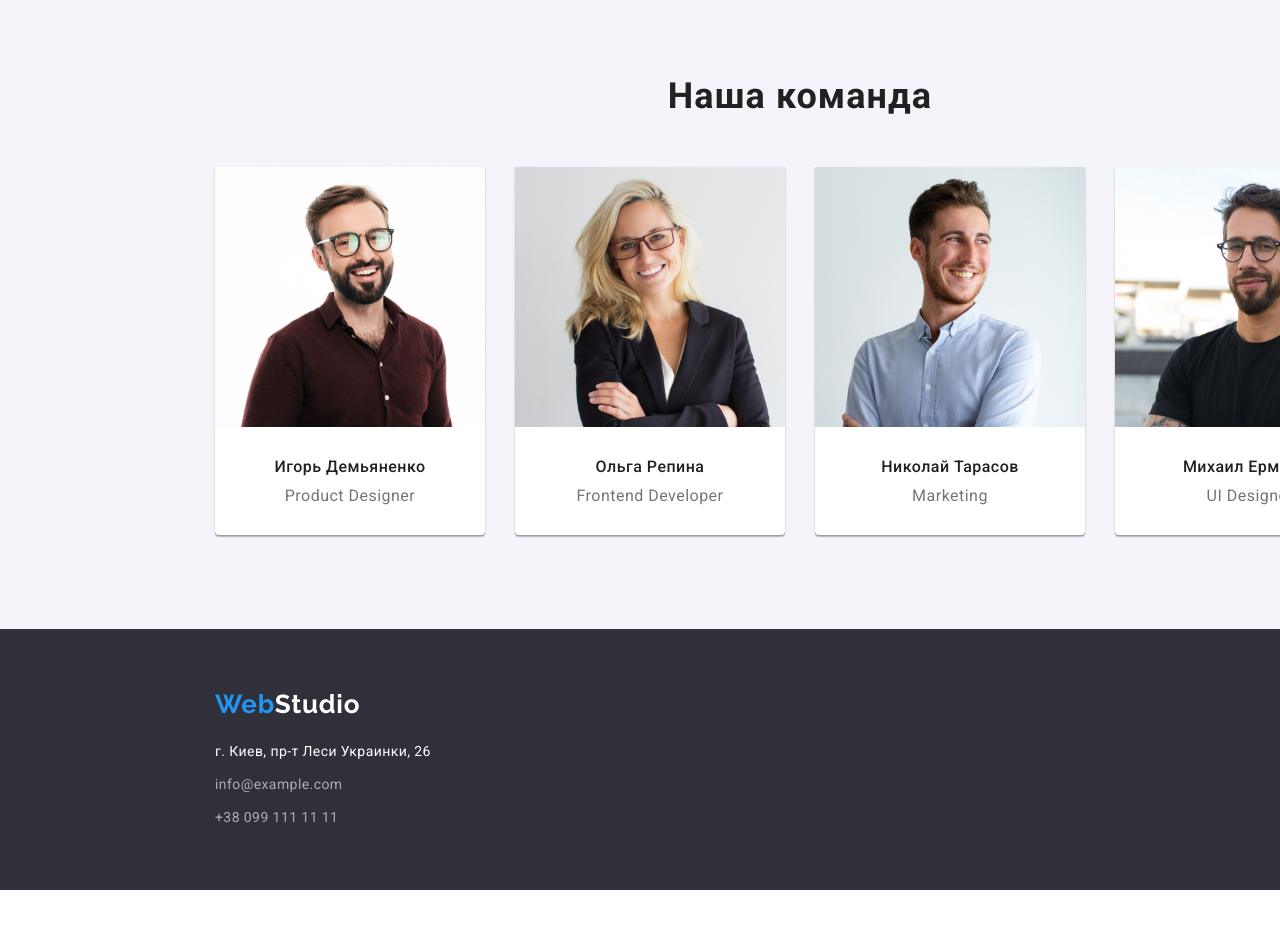
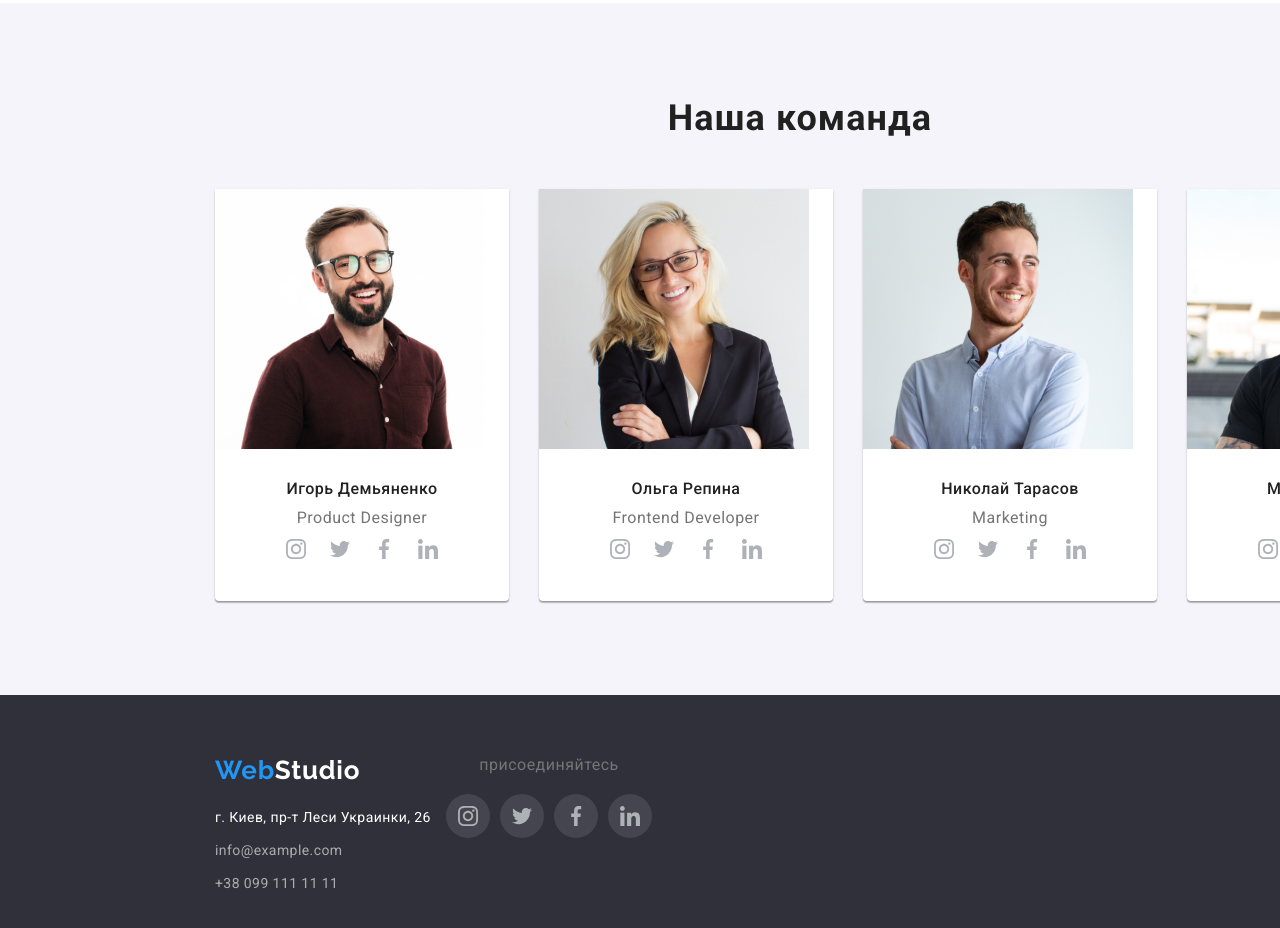
Before and after one commit to Eugene-Pavlovskiy/goit-markup-hw-04, a plain HTML site: page index.html in a window 1280 px wide. Shown: the part 1560-2488 px from the top of the page. Before the commit the page ends 2450 px from the top, so only its background shows below. Drawn offline with nearby package versions, Linux system fonts and the light colour scheme.

Commit message:
commit#4 added svg

```diff
--- a/css/styles.css
+++ b/css/styles.css
@@ -2,6 +2,7 @@
   --main-font: 'Roboto', sans-serif;
   --secondary-font: 'Raleway', sans-serif;
   --accent-color: #2196f3;
+  --secondary-color: #ffffff
   --accent-background: #2196f3;
 }
 
@@ -167,6 +168,13 @@ header {
   display: flex;
 }
 
+/*.contact-list__item:first-child::before {
+  content: "";
+  display: block;
+  margin-top: 34px;
+  margin-bottom: 34px;
+}*/
+
 .header__mail {
   margin-right: 50px;
 }
@@ -180,6 +188,13 @@ header {
 /* =============== HERO ===============*/
 .hero {
   background: #2f303a;
+  background-image: linear-gradient(
+      rgba(47, 48, 58, 0.4),
+      rgba(47, 48, 58, 0.4)
+    ),
+    url('../img/hero/bg-hero.jpg');
+  background-repeat: no-repeat;
+  background-size: cover;
   min-width: 1600px;
 }
 
@@ -237,9 +252,23 @@ header {
   display: flex;
 }
 
+.feature__item-list::before {
+  content: '';
+}
+
 .feature__item-list {
   display: block;
   justify-content: center;
+  width: 270px;
+  height: 120px;
+  background: #f5f4fa;
+}
+
+.icon__feature {
+  display: block;
+  width: 70px;
+  height: 70px;
+  margin: 25px 100px;
 }
 
 .feature__item-list:not(:last-child) {
@@ -322,6 +351,36 @@ header {
   padding-left: 59px;
   padding-right: 59px;
 }
+
+.social-list {
+  display: flex;
+  justify-content: space-between;
+}
+
+.social-list__link {
+  display: flex;
+  justify-content: center;
+  align-items: center;
+  width: 44px;
+  height: 44px;
+  border-radius: 50%;
+  background-color: #ffffff;
+}
+
+.social-list__link:hover,
+.social-list__link:focus {
+  background-color: var(--accent-color);
+}
+
+.social-list__link:hover .social-list__icon,
+.social-list__link:focus .social-list__icon {
+  fill: var(--secondary-color);
+}
+
+.social-list__icon {
+  width: 20px;
+  height: 20px;
+}
 /* =============== END TEAM =============== */
 /* =============== FOOTER =============== */
 .footer {
@@ -330,6 +389,10 @@ header {
   min-width: 1600px;
 }
 
+.footer .container {
+  display: flex;
+  justify-content: flex-start;
+}
 .footer .brand__logo {
   margin-right: 0px;
 }
@@ -363,6 +426,22 @@ header {
   color: rgba(255, 255, 255, 0.6);
 }
 
+.row-right {
+  width: 206px;
+
+
+}
+.footer .description {
+  margin-bottom: 20px;
+}
+.footer .social-list__link {
+  background: rgba(255, 255, 255, 0.1);
+}
+
+.footer .social-list__link:hover,
+.footer .social-list__link:focus {
+  background-color: var(--accent-color);
+}
 /* =============== END FOOTER =============== */
 
 /* =============== END INDEX =============== */
--- a/index.html
+++ b/index.html
@@ -37,10 +37,22 @@
 			<address class="address">
 				<ul class="contact-list list">
 					<li class="contact-list__item">
-						<a class="header__mail link" href="mailto:info@devstudio.com">info@devstudio.com</a>
+						<a class="header__mail link" href="mailto:info@devstudio.com">
+							<!-- <svg class="contact-list__item-logo">
+								<use href="./img/sprite.svg#icon-mail" width="16" height="12">
+								</use>
+							</svg> -->
+							info@devstudio.com
+						</a>
 					</li>
 					<li class="contact-list__item">
-						<a class="header__tel link" href="tel:+380961111111">+38 096 111 11 11</a>
+						<a class="header__tel link" href="tel:+380961111111">
+							<!-- <svg class="contact-list__item-logo">
+								<use href="./img/sprite.svg#icon-smartphone" width="10" height="16">
+								</use>
+							</svg> -->
+							+38 096 111 11 11
+						</a>
 					</li>
 				</ul>
 			</address>
@@ -62,18 +74,32 @@
 			<h2 hidden class="title">Особенности</h2>
 			<ul class="feature__item list">
 				<li class="feature__item-list">
+					<svg class="icon__feature">
+						<use href="./img/sprite.svg#icon-antenna" width="70" height="70">
+						</use>
+					</svg>
 					<p class="feature__item-title">Внимание к деталям</p>
 					<p class="feature__item-description">Идейные соображения, а также начало повседневной работы по формированию позиции.</p>
 				</li>
 				<li class="feature__item-list">
+					<svg class="icon__feature">
+						<use href="./img/sprite.svg#icon-clock" width="70" height="70">
+						</use>
+					</svg>
 					<p class="feature__item-title">Пунктуальность</p>
 					<p class="feature__item-description">Задача организации, в особенности же рамки и место обучения кадров влечет за собой.</p>
 				</li>
 				<li class="feature__item-list">
+					<svg class="icon__feature">
+						<use href="./img/sprite.svg#icon-diagram" width="70" height="70">
+						</use>
 					<p class="feature__item-title">Планирование</p>
 					<p class="feature__item-description">Равным образом консультация с широким активом в значительной степени обуславливает.</p>
 				</li>
 				<li class="feature__item-list">
+					<svg class="icon__feature">
+						<use href="./img/sprite.svg#icon-astronaut" width="70" height="70">
+						</use>
 					<p class="feature__item-title">Современные технологии</p>
 					<p class="feature__item-description">Значимость этих проблем настолько очевидна, что реализация плановых заданий.</p>
 				</li>
@@ -114,16 +140,32 @@
 							<p class="description">Product Designer</p>
 							<ul class="social-list list">
                                 <li class="social-list__item">
-                                    <a class="social-list__link" href=""></a>
+                                    <a class="social-list__link" href="">
+										<svg class="social-list__icon">
+											<use href="./img/sprite.svg#icon-instagram"></use>
+										</svg>
+									</a>
                                 </li>
                                 <li class="social-list__item">
-                                    <a class="social-list__link" href=""></a>
+                                    <a class="social-list__link" href="">
+										<svg class="social-list__icon">
+											<use href="./img/sprite.svg#icon-twitter"></use>
+										</svg>
+									</a>
                                 </li>
                                 <li class="social-list__item">
-                                    <a class="social-list__link" href=""></a>
+                                    <a class="social-list__link" href="">
+										<svg class="social-list__icon">
+											<use href="./img/sprite.svg#icon-facebook"></use>
+										</svg>
+									</a>
                                 </li>
                                 <li class="social-list__item">
-                                    <a class="social-list__link" href=""></a>
+                                    <a class="social-list__link" href="">
+										<svg class="social-list__icon">
+											<use href="./img/sprite.svg#icon-linkedin"></use>
+										</svg>
+									</a>
                                 </li>
                             </ul>
 						</div>
@@ -135,16 +177,32 @@
 							<p class="description">Frontend Developer</p>
 							<ul class="social-list list">
                                 <li class="social-list__item">
-                                    <a class="social-list__link" href=""></a>
+                                    <a class="social-list__link" href="">
+										<svg class="social-list__icon">
+											<use href="./img/sprite.svg#icon-instagram"></use>
+										</svg>
+									</a>
                                 </li>
                                 <li class="social-list__item">
-                                    <a class="social-list__link" href=""></a>
+                                    <a class="social-list__link" href="">
+										<svg class="social-list__icon">
+											<use href="./img/sprite.svg#icon-twitter"></use>
+										</svg>
+									</a>
                                 </li>
                                 <li class="social-list__item">
-                                    <a class="social-list__link" href=""></a>
+                                    <a class="social-list__link" href="">
+										<svg class="social-list__icon">
+											<use href="./img/sprite.svg#icon-facebook"></use>
+										</svg>
+									</a>
                                 </li>
                                 <li class="social-list__item">
-                                    <a class="social-list__link" href=""></a>
+                                    <a class="social-list__link" href="">
+										<svg class="social-list__icon">
+											<use href="./img/sprite.svg#icon-linkedin"></use>
+										</svg>
+									</a>
                                 </li>
                             </ul>
 						</div>
@@ -156,16 +214,32 @@
 							<p class="description">Marketing</p>
 							<ul class="social-list list">
                                 <li class="social-list__item">
-                                    <a class="social-list__link" href=""></a>
+                                    <a class="social-list__link" href="">
+										<svg class="social-list__icon">
+											<use href="./img/sprite.svg#icon-instagram"></use>
+										</svg>
+									</a>
                                 </li>
                                 <li class="social-list__item">
-                                    <a class="social-list__link" href=""></a>
+                                    <a class="social-list__link" href="">
+										<svg class="social-list__icon">
+											<use href="./img/sprite.svg#icon-twitter"></use>
+										</svg>
+									</a>
                                 </li>
                                 <li class="social-list__item">
-                                    <a class="social-list__link" href=""></a>
+                                    <a class="social-list__link" href="">
+										<svg class="social-list__icon">
+											<use href="./img/sprite.svg#icon-facebook"></use>
+										</svg>
+									</a>
                                 </li>
                                 <li class="social-list__item">
-                                    <a class="social-list__link" href=""></a>
+                                    <a class="social-list__link" href="">
+										<svg class="social-list__icon">
+											<use href="./img/sprite.svg#icon-linkedin"></use>
+										</svg>
+									</a>
                                 </li>
                             </ul>
 						</div>
@@ -177,16 +251,32 @@
 						<p class="description">UI Designer</p>
 						<ul class="social-list list">
 							<li class="social-list__item">
-								<a class="social-list__link" href=""></a>
+								<a class="social-list__link" href="">
+									<svg class="social-list__icon">
+										<use href="./img/sprite.svg#icon-instagram"></use>
+									</svg>
+								</a>
 							</li>
 							<li class="social-list__item">
-								<a class="social-list__link" href=""></a>
+								<a class="social-list__link" href="">
+									<svg class="social-list__icon">
+										<use href="./img/sprite.svg#icon-twitter"></use>
+									</svg>
+								</a>
 							</li>
 							<li class="social-list__item">
-								<a class="social-list__link" href=""></a>
+								<a class="social-list__link" href="">
+									<svg class="social-list__icon">
+										<use href="./img/sprite.svg#icon-facebook"></use>
+									</svg>
+								</a>
 							</li>
 							<li class="social-list__item">
-								<a class="social-list__link" href=""></a>
+								<a class="social-list__link" href="">
+									<svg class="social-list__icon">
+										<use href="./img/sprite.svg#icon-linkedin"></use>
+									</svg>
+								</a>
 							</li>
 						</ul>
 						</div>
@@ -199,6 +289,7 @@
 	<!-- Footer -->
 	<footer class="footer">
 		<div class="container">
+			<div class="row">
 				<a href="./index.html" class="brand__logo link">
 				Web<span style="color: rgb(255, 255, 255);">Studio</span>
 				</a>
@@ -216,6 +307,40 @@
 					</ul>
 				</address>
 			</div>
+			<div class="row-right">
+				<p class="description">присоединяйтесь</p>
+				<ul class="social-list list">
+					<li class="social-list__item">
+						<a class="social-list__link" href="">
+							<svg class="social-list__icon">
+								<use href="./img/sprite.svg#icon-instagram"></use>
+							</svg>
+						</a>
+					</li>
+					<li class="social-list__item">
+						<a class="social-list__link" href="">
+							<svg class="social-list__icon">
+								<use href="./img/sprite.svg#icon-twitter"></use>
+							</svg>
+						</a>
+					</li>
+					<li class="social-list__item">
+						<a class="social-list__link" href="">
+							<svg class="social-list__icon">
+								<use href="./img/sprite.svg#icon-facebook"></use>
+							</svg>
+						</a>
+					</li>
+					<li class="social-list__item">
+						<a class="social-list__link" href="">
+							<svg class="social-list__icon">
+								<use href="./img/sprite.svg#icon-linkedin"></use>
+							</svg>
+						</a>
+					</li>
+				</ul>
+			</div>
+		</div>
 	</footer>
 	<!-- End Footer -->
 </body>
```
Also changed, not shown: img/hero/bg-hero.jpg (added), img/sprite.svg (added). Lines whose indentation alone changed are shown as unchanged.
